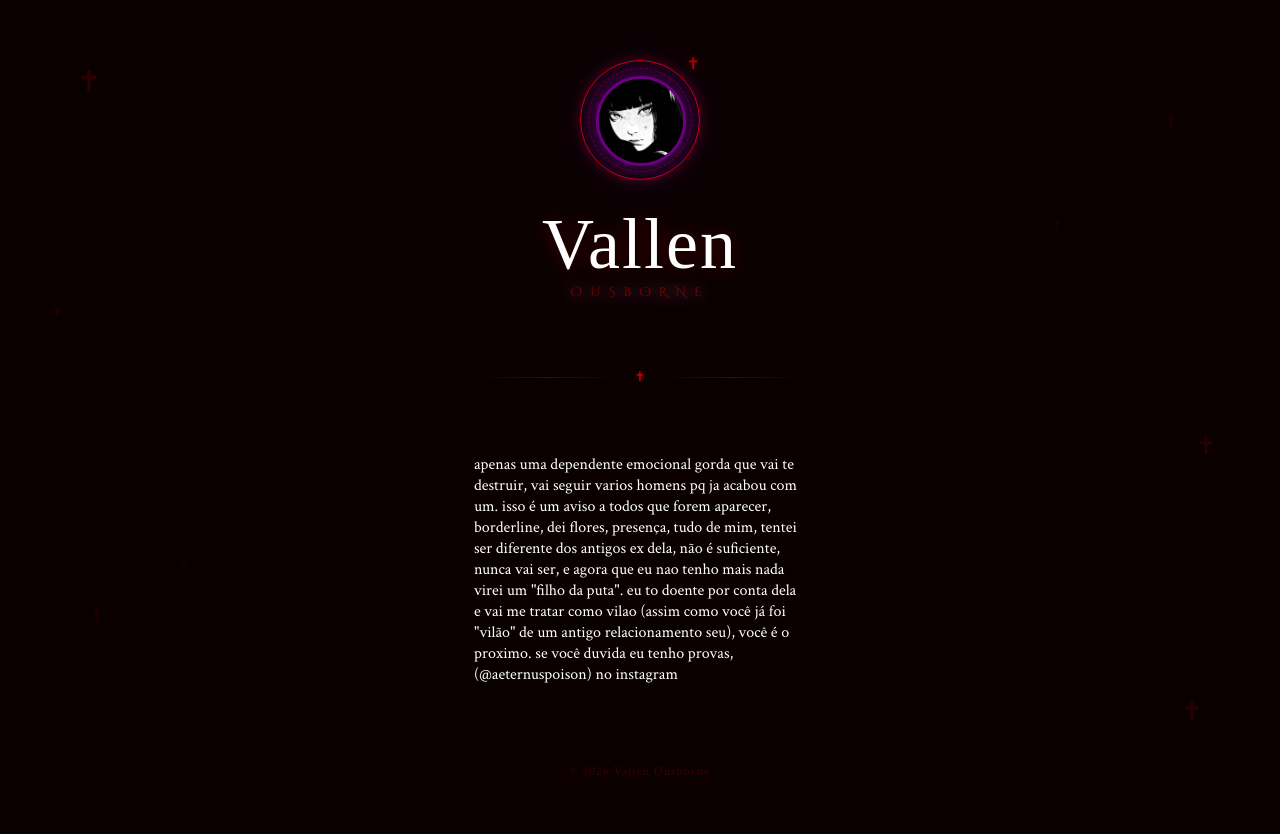
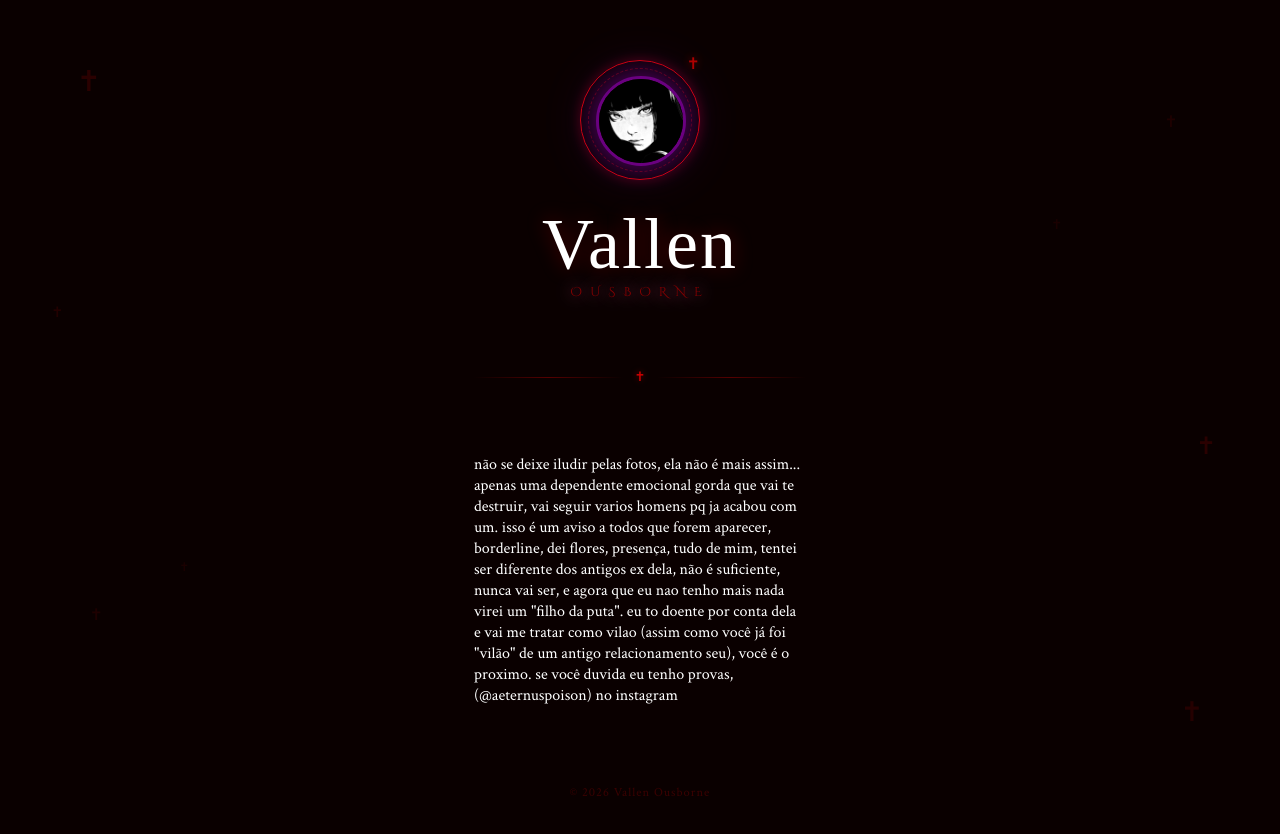
Before and after one commit to luanvictorsz/vallenousbourne, a React (Vite) app: page / in a window 1280 px wide. Shown: the top 834 px of the page. Built offline with nearby package versions, Linux system fonts and the light colour scheme; a web font is replaced by a local one.

Commit message:
feat: adicao

```diff
--- a/src/App.jsx
+++ b/src/App.jsx
@@ -226,6 +226,7 @@ export default function App() {
 
         <div className="divider"><span>✝</span></div>
         <div>
+          não se deixe iludir pelas fotos, ela não é mais assim...
          apenas uma dependente emocional gorda que vai te destruir, vai seguir varios homens pq ja acabou com um. isso é um aviso a todos que forem aparecer, borderline, dei flores, presença, tudo de mim, tentei ser diferente dos antigos ex dela, não é suficiente, nunca vai ser, e agora que eu nao tenho mais nada virei um "filho da puta". eu to doente por conta dela e vai me tratar como vilao (assim como você já foi "vilão" de um antigo relacionamento seu), você é o proximo. se você duvida eu tenho provas, (@aeternuspoison) no instagram
         </div>
         <p className="footer">© {new Date().getFullYear()} Vallen Ousborne</p>
```
